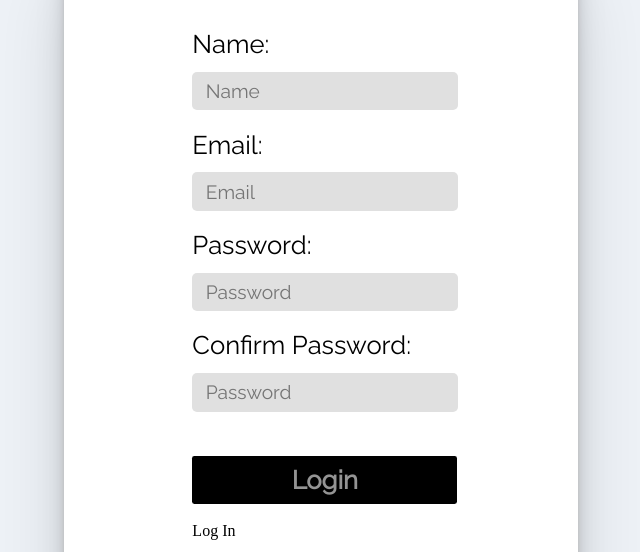
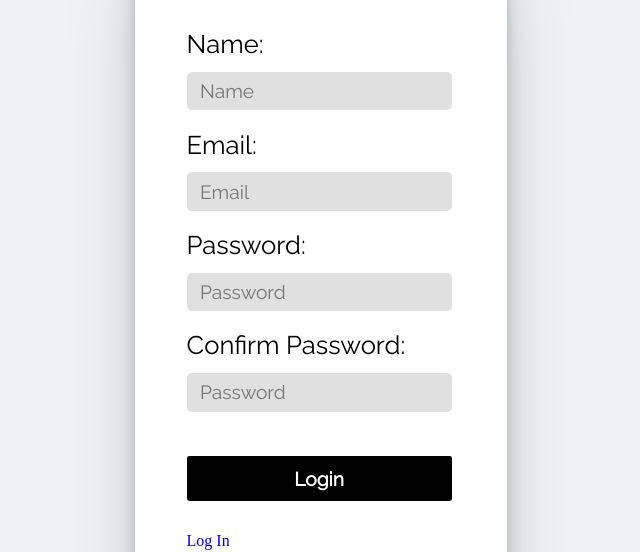
Before and after one commit to jamesskylor/Dashboard, a plain HTML site: page Login/createAccount.html in a window 1280 px wide. Shown: the part 248-800 px from the top of the page, without its empty margins (319-959 px from the left). Drawn offline with nearby package versions, Linux system fonts and the light colour scheme; a web font is replaced by a local one.

Commit message:
Changed css on sign up page as well

```diff
--- a/Login/createAccount.html
+++ b/Login/createAccount.html
@@ -26,9 +26,9 @@
                 background-color: #EEF2F7;
             }
             #theBox {
-                width: 20.1vw;
+                width: 15vw;
                 margin: auto;
-                padding-left: 10vw;
+                padding-left: 4vw;
                 padding-top: 4vw;
                 padding-bottom: 4vw;
                 padding-right: 10vw;
@@ -88,17 +88,16 @@
                 border-radius: 0.3vh;
                 width: 20.7vw;
                 margin-top: 2vw;
-                font-size: 2vw;
-                padding-top: 0.7vw;
-                padding-bottom: 0.7vw;
+                font-size: 1.5vw;
+                padding-top: 0.9vw;
+                padding-bottom: 0.9vw;
                 font-family: 'Raleway', sans-serif;
                 font-weight: bold;
                 background-color: #000000;
-                color: #949494;
+                color: #ffffff;
             }
             #submit:hover {
-                color: #000000;
-                background-color: #949494;
+                background-color: #4d4d4d;
             }
             #invalidlogin {
                 font-family: 'Raleway', sans-serif;
@@ -110,6 +109,16 @@
                 font-family: 'Lustria', serif;
                 text-decoration: none;
                 color: black;
+            }
+            a {
+                display: block;
+                margin-top: 1vw;
+            }
+            span.blue {
+                color: #0000ee;
+            }
+            span.blue:hover {
+                text-decoration: underline;
             }
         </style>
     </head>
@@ -156,7 +165,7 @@
                     </form>
                     <br>
                     <a id="login" href="login.html">
-                        Log In
+                        <span class="blue">Log In</span>
                     </a>
                 </div>
             </div>
```
Also changed, not shown: Login/login.html (+3 -8 lines).
